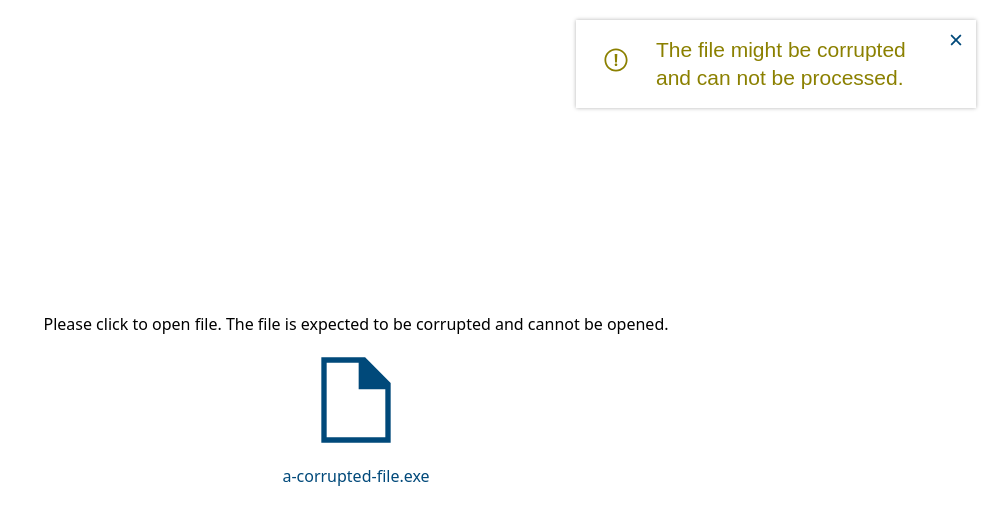
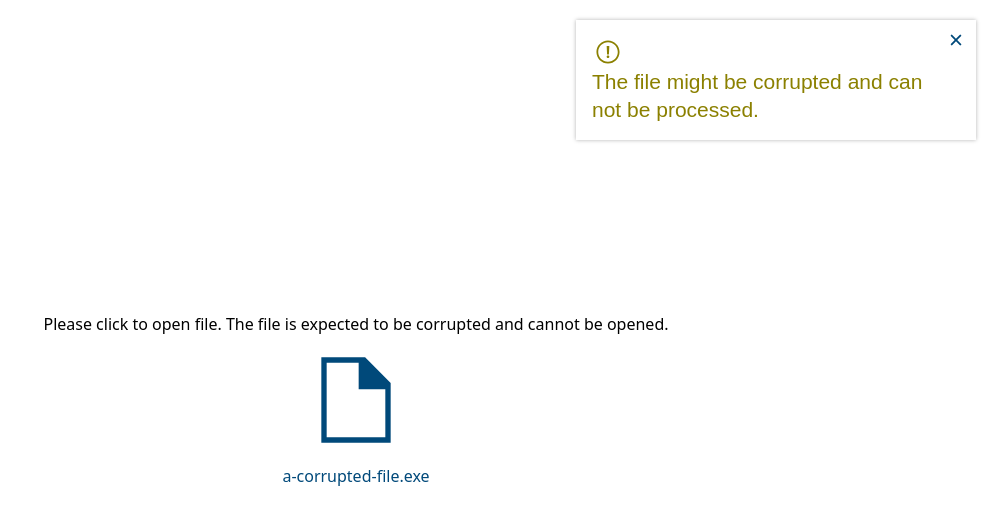
Before and after one commit to chipueatfast/se-400-hcd, a React (Create React App) app: page /hcd/open-file in a window 1280 px wide. Both pictures are taken after a click on the icon 639 px from the left and 400 px from the top of the page. Shown: the top 520 px of the page, without its empty margins (284-1280 px from the left). Built offline with nearby package versions, Linux system fonts and the light colour scheme.

Commit message:
fix: toaster is wrong on prod

```diff
--- a/src/HcdOpenFilePage/index.tsx
+++ b/src/HcdOpenFilePage/index.tsx
@@ -11,6 +11,7 @@ import {
 } from "ui-build";
 import { BLACK, YELLOW_HIGHLIGHT } from "constants/colors";
 
+
 export const FileContainer = styled.div`
   &:hover {
     cursor: pointer;
@@ -19,13 +20,14 @@ export const FileContainer = styled.div`
 
 function HcdOpenFilePage() {
   const Content = (
-    <FlexContent icon={<AlertCirleIcon width={32} height={32} color={YELLOW_HIGHLIGHT} />}>
+    <div>
+      <AlertCirleIcon width={32} height={32} color={YELLOW_HIGHLIGHT} />
       <Typography.Paragraph size="medium" color='black' style={{
         color: YELLOW_HIGHLIGHT,
       }} >
         The file might be corrupted and can not be processed.
       </Typography.Paragraph>
-    </FlexContent>
+    </div>
   );
   return (
     <OutmostContainer>
--- a/src/NormalOpenFilePage/index.tsx
+++ b/src/NormalOpenFilePage/index.tsx
@@ -19,19 +19,21 @@ export const FileContainer = styled.div`
 
 function NormalOpenFilePage() {
   const Content = (
-    <FlexContent icon={<AlertCirleIcon width={32} height={32} color={RED_ALERT} />}>
+    <div>
+      <AlertCirleIcon width={32} height={32} color={RED_ALERT} />
       <Typography.Paragraph size="medium" color="red_alert">
         Can not open file
       </Typography.Paragraph>
-    </FlexContent>
+    </div>
   );
   return (
     <OutmostContainer>
       <Grid className="d-flex align-items-center justify-content-center flex-column vh-100">
-      <Typography.Paragraph>
-          Please click to open file. The file is expected to be corrupted and cannot be opened.
+        <Typography.Paragraph>
+          Please click to open file. The file is expected to be corrupted and
+          cannot be opened.
         </Typography.Paragraph>
-        <FileContainer className="d-flex align-items-center flex-column" >
+        <FileContainer className="d-flex align-items-center flex-column">
           <DocumentIcon
             width={128}
             height={128}
@@ -39,7 +41,7 @@ function NormalOpenFilePage() {
               toast(Content);
             }}
           />
-          <Typography.Text color='blue'>a-corrupted-file.exe</Typography.Text>
+          <Typography.Text color="blue">a-corrupted-file.exe</Typography.Text>
         </FileContainer>
         <Toast />
       </Grid>
```
